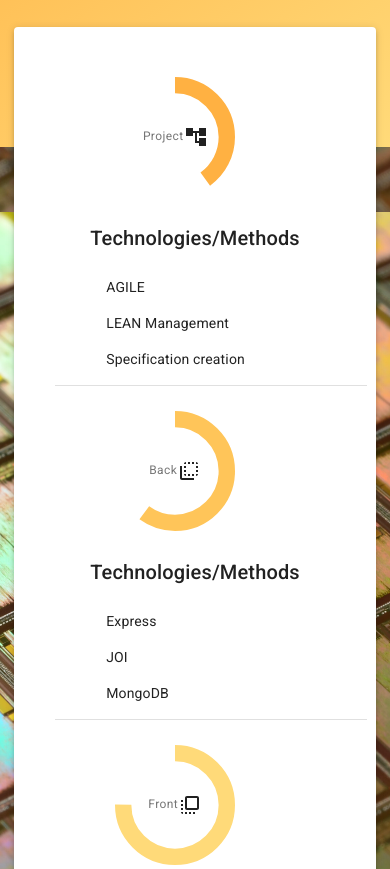
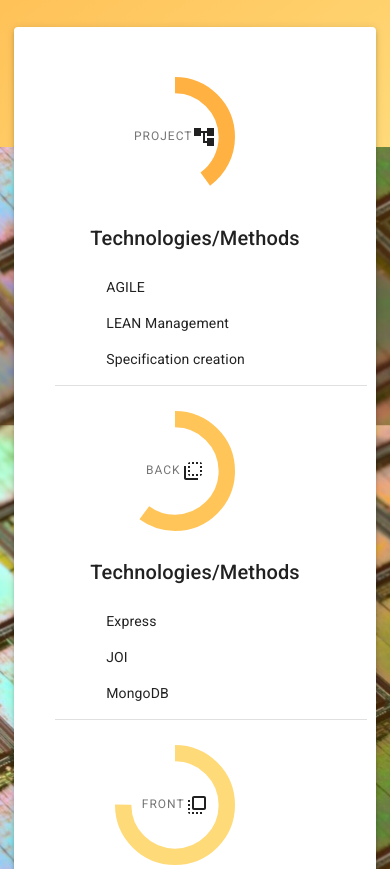
Before and after one commit to GraineFutee/Portfolio2.0, a React (Create React App) app: page / in a window 390 px wide. Shown: the part 2320-3189 px from the top of the page. Built offline with nearby package versions, Linux system fonts and the light colour scheme.

Commit message:
mobile version corrected

```diff
--- a/public/index.html
+++ b/public/index.html
@@ -38,17 +38,7 @@
     />
     <title>Pierre ASDRUBAL</title>
   </head>
-  <body
-    style="
-      margin: 0;
-      background-color: #2c3e50;
-      background-image: url('/background/bodyBg.jpg');
-      background-position: center;
-      background-size: cover;
-      background-repeat: no-repeat;
-      background-attachment: fixed;
-    "
-  >
+  <body style="margin: 0;">
     <noscript>You need to enable JavaScript to run this app.</noscript>
     <div id="root"></div>
     <!--
--- a/src/App.js
+++ b/src/App.js
@@ -32,6 +32,21 @@ import {
 } from "@material-ui/icons";
 
 const useStyles = makeStyles((theme) => ({
+  allPage: {
+    backgroundColor: "#2c3e50",
+    [theme.breakpoints.down("xs")]: {
+      backgroundImage: "url(/background/bodyBgMobile.jpg)",
+      backgroundAttachment: "scroll",
+    },
+    [theme.breakpoints.up("sm")]: {
+      backgroundImage: "url(/background/bodyBg.jpg)",
+      backgroundAttachment: "fixed",
+      backgroundSize: "cover",
+      backgroundRepeat: "no-repeat",
+    },
+    backgroundPosition: "center center",
+    paddingBottom: "200px",
+  },
   hero: {
     backgroundColor: "#2c3e50",
 
@@ -133,7 +148,6 @@ const useStyles = makeStyles((theme) => ({
     marginTop: "-120px",
     marginLeft: "auto",
     marginRight: "auto",
-    marginBottom: "200px",
     [theme.breakpoints.up("xs")]: {
       width: "90%",
       paddingTop: "10px",
@@ -180,7 +194,7 @@ const useStyles = makeStyles((theme) => ({
 function App(props) {
   const classes = useStyles();
   return (
-    <>
+    <Box className={classes.allPage}>
       <Box className={classes.hero}>
         <Container className={classes.hero_body}>
           <Typography variant="h3">Pierre ASDRUBAL - Web devloper</Typography>
@@ -302,7 +316,7 @@ function App(props) {
                   justifyContent="center"
                 >
                   <Typography
-                    variant="caption"
+                    variant="overline"
                     component="div"
                     color="textSecondary"
                   >
@@ -360,7 +374,7 @@ function App(props) {
                   justifyContent="center"
                 >
                   <Typography
-                    variant="caption"
+                    variant="overline"
                     component="div"
                     color="textSecondary"
                   >
@@ -417,7 +431,7 @@ function App(props) {
                   justifyContent="center"
                 >
                   <Typography
-                    variant="caption"
+                    variant="overline"
                     component="div"
                     color="textSecondary"
                   >
@@ -612,7 +626,7 @@ function App(props) {
           </div>
         </Card>
       </Paper>
-    </>
+    </Box>
   );
 }
 
```
